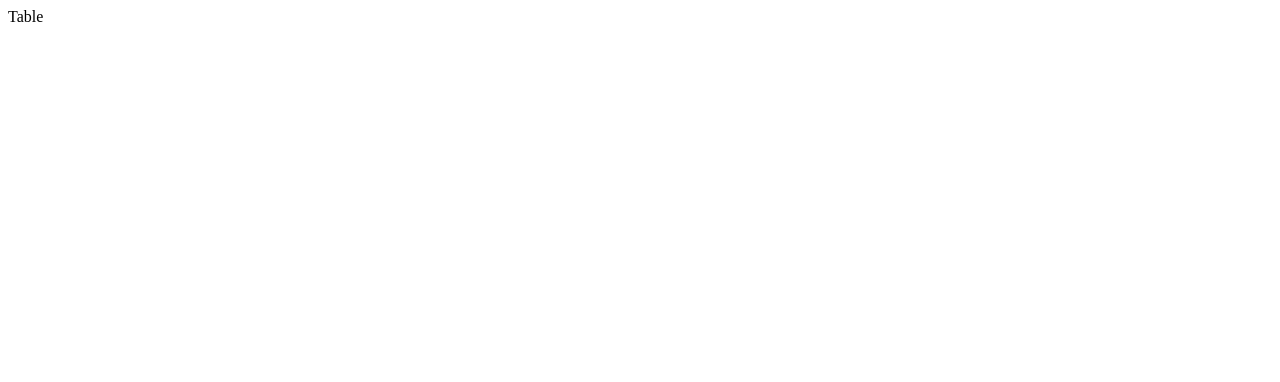
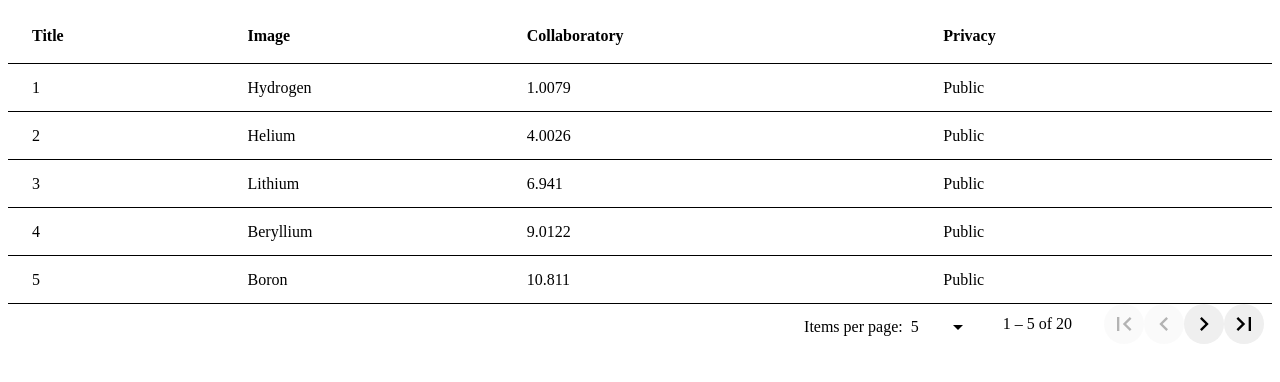
Before and after one commit to ghevariyaarjun/customer-pin, an Angular app: page / in a window 1280 px wide. Shown: the top 382 px of the page. Built offline with nearby package versions, Linux system fonts and the light colour scheme.

Commit message:
Sample Test Data Added

```diff
--- a/src/app/app.component.html
+++ b/src/app/app.component.html
@@ -1 +1,36 @@
-Table
+<div class="mat-elevation-z8">
+  <table mat-table [dataSource]="dataSource">
+
+    <!-- Title Column -->
+    <ng-container matColumnDef="title">
+      <th mat-header-cell *matHeaderCellDef> Title </th>
+      <td mat-cell *matCellDef="let element"> {{element.title}} </td>
+    </ng-container>
+
+    <!-- Image Column -->
+    <ng-container matColumnDef="image">
+      <th mat-header-cell *matHeaderCellDef> Image </th>
+      <td mat-cell *matCellDef="let element"> {{element.image}} </td>
+    </ng-container>
+
+    <!-- Collaboratory Column -->
+    <ng-container matColumnDef="collaboratory">
+      <th mat-header-cell *matHeaderCellDef> Collaboratory </th>
+      <td mat-cell *matCellDef="let element"> {{element.collaboratory}} </td>
+    </ng-container>
+
+    <!-- Privacy Column -->
+    <ng-container matColumnDef="privacy">
+      <th mat-header-cell *matHeaderCellDef> Privacy </th>
+      <td mat-cell *matCellDef="let element"> {{element.privacy}} </td>
+    </ng-container>
+
+    <tr mat-header-row *matHeaderRowDef="displayedColumns"></tr>
+    <tr mat-row *matRowDef="let row; columns: displayedColumns;"></tr>
+  </table>
+
+  <mat-paginator [pageSizeOptions]="[5, 10, 20]"
+                 showFirstLastButtons
+                 aria-label="Select page of periodic elements">
+  </mat-paginator>
+</div>
--- a/src/app/app.component.scss
+++ b/src/app/app.component.scss
@@ -0,0 +1,3 @@
+table {
+    width: 100%;
+  }
--- a/src/app/app.component.ts
+++ b/src/app/app.component.ts
@@ -1,4 +1,36 @@
-import { Component } from '@angular/core';
+import {AfterViewInit, Component, ViewChild} from '@angular/core';
+import {MatPaginator} from '@angular/material/paginator';
+import {MatTableDataSource} from '@angular/material/table';
+
+export interface PeriodicElement {
+  image: string;
+  title: number;
+  collaboratory: number;
+  privacy: 'Public' | 'Private';
+}
+
+const ELEMENT_DATA: PeriodicElement[] = [
+  {title: 1, image: 'Hydrogen', collaboratory: 1.0079, privacy: 'Public'},
+  {title: 2, image: 'Helium', collaboratory: 4.0026, privacy: 'Public'},
+  {title: 3, image: 'Lithium', collaboratory: 6.941, privacy: 'Public'},
+  {title: 4, image: 'Beryllium', collaboratory: 9.0122, privacy: 'Public'},
+  {title: 5, image: 'Boron', collaboratory: 10.811, privacy: 'Public'},
+  {title: 6, image: 'Carbon', collaboratory: 12.0107, privacy: 'Public'},
+  {title: 7, image: 'Nitrogen', collaboratory: 14.0067, privacy: 'Public'},
+  {title: 8, image: 'Oxygen', collaboratory: 15.9994, privacy: 'Public'},
+  {title: 9, image: 'Fluorine', collaboratory: 18.9984, privacy: 'Public'},
+  {title: 10, image: 'Neon', collaboratory: 20.1797, privacy: 'Public'},
+  {title: 11, image: 'Sodium', collaboratory: 22.9897, privacy: 'Public'},
+  {title: 12, image: 'Magnesium', collaboratory: 24.305, privacy: 'Public'},
+  {title: 13, image: 'Aluminum', collaboratory: 26.9815, privacy: 'Public'},
+  {title: 14, image: 'Silicon', collaboratory: 28.0855, privacy: 'Public'},
+  {title: 15, image: 'Phosphorus', collaboratory: 30.9738, privacy: 'Public'},
+  {title: 16, image: 'Sulfur', collaboratory: 32.065, privacy: 'Public'},
+  {title: 17, image: 'Chlorine', collaboratory: 35.453, privacy: 'Public'},
+  {title: 18, image: 'Argon', collaboratory: 39.948, privacy: 'Public'},
+  {title: 19, image: 'Potassium', collaboratory: 39.0983, privacy: 'Public'},
+  {title: 20, image: 'Calcium', collaboratory: 40.078, privacy: 'Public'},
+];
 
 @Component({
   selector: 'app-root',
@@ -6,5 +38,12 @@ import { Component } from '@angular/core';
   styleUrls: ['./app.component.scss']
 })
 export class AppComponent {
-  title = 'customer_pins';
+  displayedColumns: string[] = ['title', 'image', 'collaboratory', 'privacy'];
+  dataSource = new MatTableDataSource<PeriodicElement>(ELEMENT_DATA);
+
+  @ViewChild(MatPaginator) paginator: MatPaginator;
+
+  ngAfterViewInit() {
+    this.dataSource.paginator = this.paginator;
+  }
 }
--- a/tsconfig.json
+++ b/tsconfig.json
@@ -27,6 +27,7 @@
     "enableI18nLegacyMessageIdFormat": false,
     "strictInjectionParameters": true,
     "strictInputAccessModifiers": true,
-    "strictTemplates": true
+    "strictTemplates": true,
+    "strictPropertyInitialization": false
   }
 }
```
Also changed, not shown: src/app/app.module.ts (+7 -1 lines).
